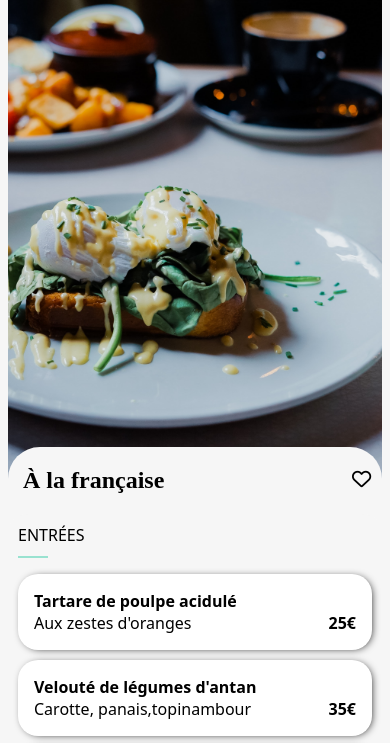
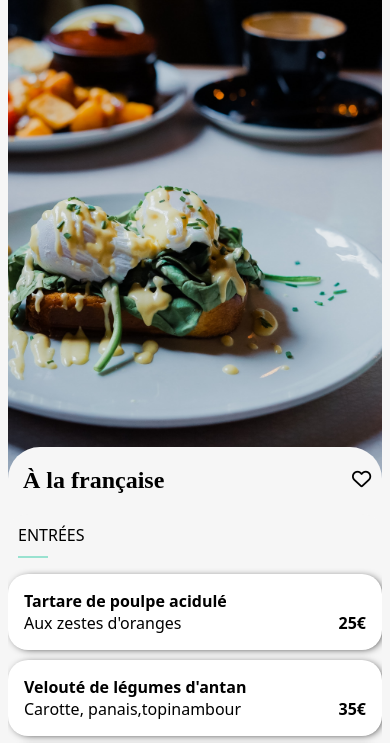
Before and after one commit to djazia0606/ohmyfood_djeridi_djazia, a website: page A-la-francaise.html in a window 390 px wide. Shown: the part 66-809 px from the top of the page. Drawn offline with Linux system fonts and the light colour scheme; a web font is replaced by a local one.

Commit message:
derniere-modification-responsive

```diff
--- a/style/pages/_restaurants.scss
+++ b/style/pages/_restaurants.scss
@@ -135,8 +135,7 @@ body{
         white-space: nowrap;
       }
       .menu-item{
-        margin-left: 10px;
-        margin-right: 10px;
+
         margin-bottom: 10px;
         white-space:nowrap;
         text-overflow: ellipsis;
```
Also changed, not shown: style/style.css, 1 other file.
